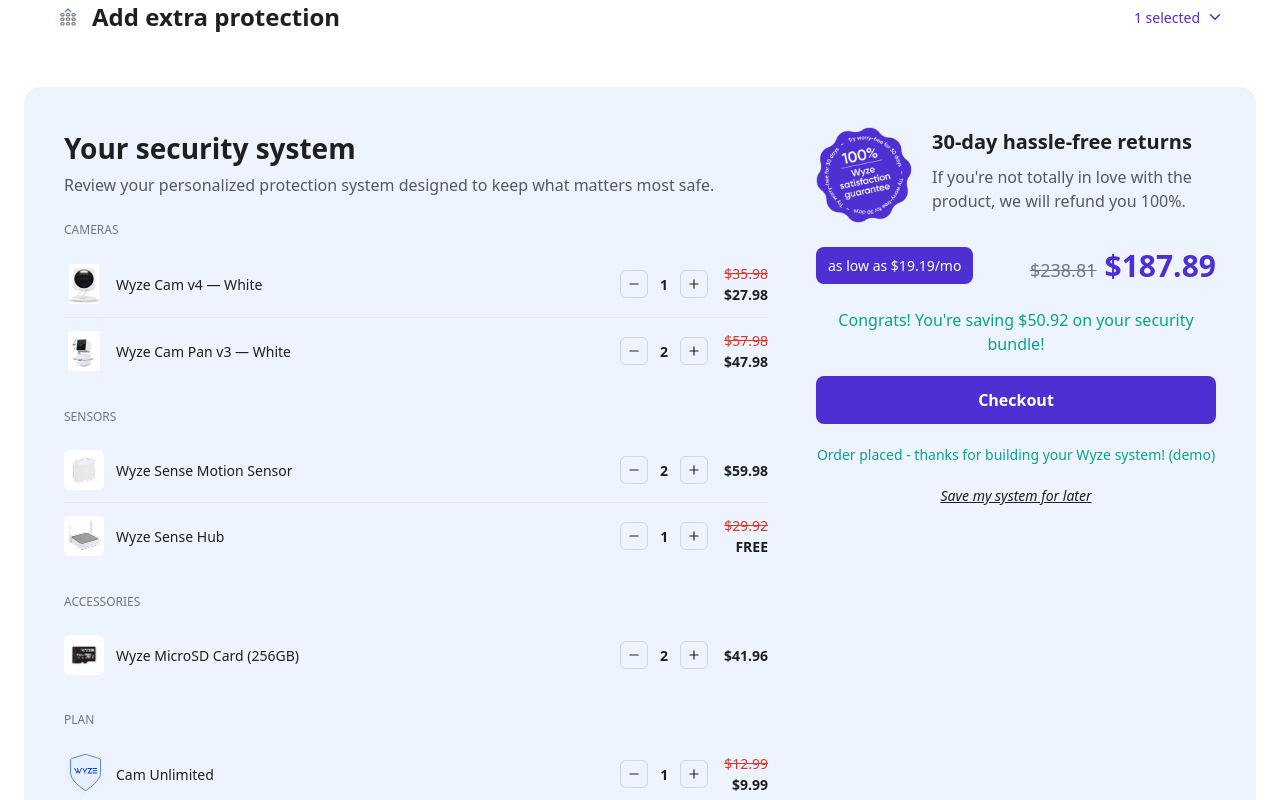
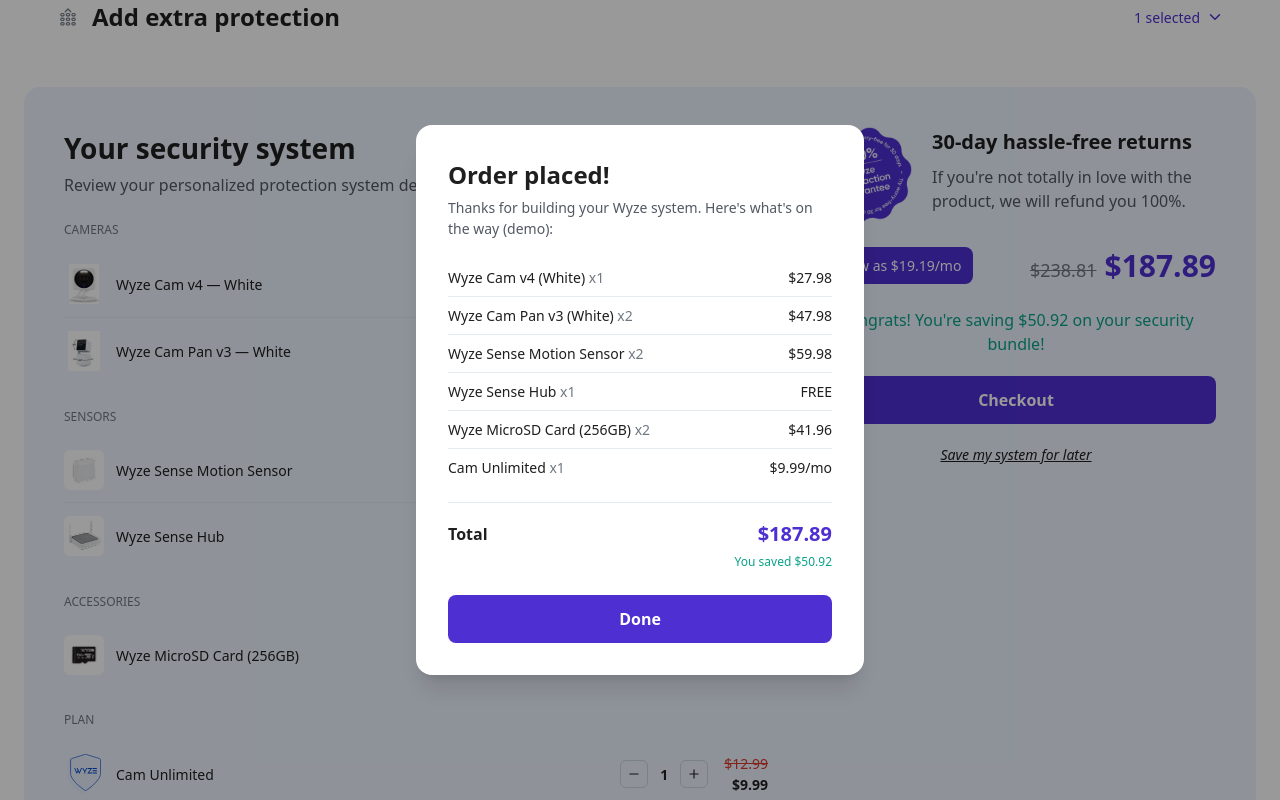
Before and after one commit to Mohsen-Hussen/wyze-bundle-builder, a React (Vite) app: page / in a window 1280 px wide. Both pictures are taken after a click on the button "Checkout". Shown: the part 1168-1968 px from the top of the page. Built offline with nearby package versions, Linux system fonts and the light colour scheme; a web font is replaced by a local one.

Commit message:
feat: checkout confirmation polish

```diff
--- a/src/components/review/CheckoutBlock.tsx
+++ b/src/components/review/CheckoutBlock.tsx
@@ -3,17 +3,13 @@
 import { useCartStore } from "../../store/cartStore";
 import { formatPrice } from "../../utils/format";
 import Button from "../ui/Button";
+import CheckoutConfirmation from "./CheckoutConfirmation";
 
 const CheckoutBlock = () => {
   const { total, preDiscountTotal, savings, financing } = useCartTotals();
   const saveForLater = useCartStore((s) => s.saveForLater);
-	const [confirmed, setConfirmed] = useState<boolean>(false);
+  const [showConfirm, setShowConfirm] = useState<boolean>(false);
   const [saved, setSaved] = useState<boolean>(false);
-
-	const handleCheckout = () => {
-		setConfirmed(true);
-		window.setTimeout(() => setConfirmed(false), 4000);
-	};
 
   const handleSaveForLater = () => {
     saveForLater();
@@ -60,25 +56,22 @@
         Congrats! You're saving {formatPrice(savings)} on your security bundle!
       </p>
 
-			<Button variant="solid" fullWidth onClick={handleCheckout}>
+      <Button variant="solid" fullWidth onClick={() => setShowConfirm(true)}>
         Checkout
       </Button>
-
-			{confirmed && (
-				<p className="text-center text-14 font-medium text-green" role="status">
-					Order placed - thanks for building your Wyze system! (demo)
-				</p>
-			)}
 
       <button
         type="button"
         onClick={handleSaveForLater}
         className="mx-auto text-14 italic text-ink underline"
       >
-				{saved
-					? "Saved - we'll keep it for your return"
-					: "Save my system for later"}
+        {saved ? "Saved - we'll keep it for your return" : "Save my system for later"}
       </button>
+
+      <CheckoutConfirmation
+        open={showConfirm}
+        onClose={() => setShowConfirm(false)}
+      />
     </div>
   );
 };
--- /dev/null
+++ b/src/components/review/CheckoutConfirmation.tsx
@@ -0,0 +1,103 @@
+import { useEffect } from "react";
+import { useProducts } from "../../hooks/useProducts";
+import { useCartStore } from "../../store/cartStore";
+import { useCartTotals } from "../../hooks/useCartTotals";
+import { formatPrice } from "../../utils/format";
+import Button from "../ui/Button";
+
+interface CheckoutConfirmationProps {
+  open: boolean;
+  onClose: () => void;
+}
+
+const CheckoutConfirmation = ({ open, onClose }: CheckoutConfirmationProps) => {
+  const { data } = useProducts();
+  const entries = useCartStore((s) => s.entries);
+  const { total, savings } = useCartTotals();
+
+  useEffect(() => {
+    if (!open) return;
+    const onKey = (e: KeyboardEvent) => {
+      if (e.key === "Escape") onClose();
+    };
+    window.addEventListener("keydown", onKey);
+    return () => window.removeEventListener("keydown", onKey);
+  }, [open, onClose]);
+
+  if (!open) return null;
+
+  const productsById = new Map((data?.products ?? []).map((p) => [p.id, p]));
+  const items = Object.values(entries).flatMap((e) => {
+    const p = productsById.get(e.productId);
+    if (!p) return [];
+    const variantLabel = e.variantId
+      ? p.variants?.find((v) => v.id === e.variantId)?.label
+      : undefined;
+    return [
+      {
+        key: e.variantId ?? e.productId,
+        name: p.name,
+        variantLabel,
+        qty: e.quantity,
+        free: p.pricing.free ?? false,
+        line: p.pricing.price * e.quantity,
+        suffix: p.pricing.suffix ?? "",
+      },
+    ];
+  });
+
+  return (
+    <div
+      className="fixed inset-0 z-50 flex items-center justify-center bg-black/40 p-4"
+      role="dialog"
+      aria-modal="true"
+      aria-label="Order confirmation"
+      onClick={onClose}
+    >
+      <div
+        className="max-h-[90vh] w-full max-w-md overflow-auto rounded-2xl bg-white p-8 shadow-xl"
+        onClick={(e) => e.stopPropagation()}
+      >
+        <h2 className="text-24 font-bold text-ink">Order placed!</h2>
+        <p className="mt-1 text-14 text-slate">
+          Thanks for building your Wyze system. Here&apos;s what&apos;s on the way
+          (demo):
+        </p>
+
+        <div className="mt-5 divide-y divide-dividerLight">
+          {items.map((it) => (
+            <div
+              key={it.key}
+              className="flex items-center justify-between gap-4 py-2 text-14"
+            >
+              <span className="text-ink">
+                {it.name}
+                {it.variantLabel ? ` (${it.variantLabel})` : ""}
+                <span className="text-muted"> x{it.qty}</span>
+              </span>
+              <span className="shrink-0 font-medium text-ink">
+                {it.free ? "FREE" : `${formatPrice(it.line)}${it.suffix}`}
+              </span>
+            </div>
+          ))}
+        </div>
+
+        <div className="mt-4 flex items-center justify-between border-t border-dividerLight pt-4">
+          <span className="text-16 font-semibold text-ink">Total</span>
+          <span className="text-20 font-bold text-purple">
+            {formatPrice(total)}
+          </span>
+        </div>
+        <p className="mt-1 text-right text-12 font-medium text-green">
+          You saved {formatPrice(savings)}
+        </p>
+
+        <Button variant="solid" fullWidth className="mt-6" onClick={onClose}>
+          Done
+        </Button>
+      </div>
+    </div>
+  );
+};
+
+export default CheckoutConfirmation;
```
Lines whose indentation alone changed are shown as unchanged.
